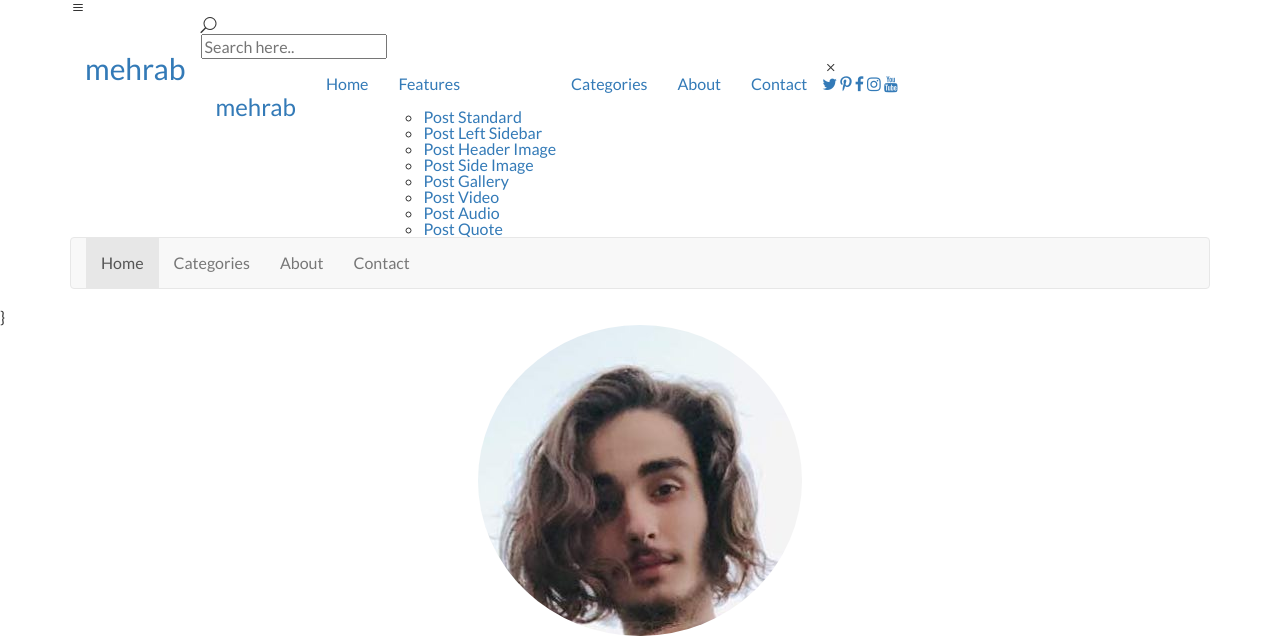
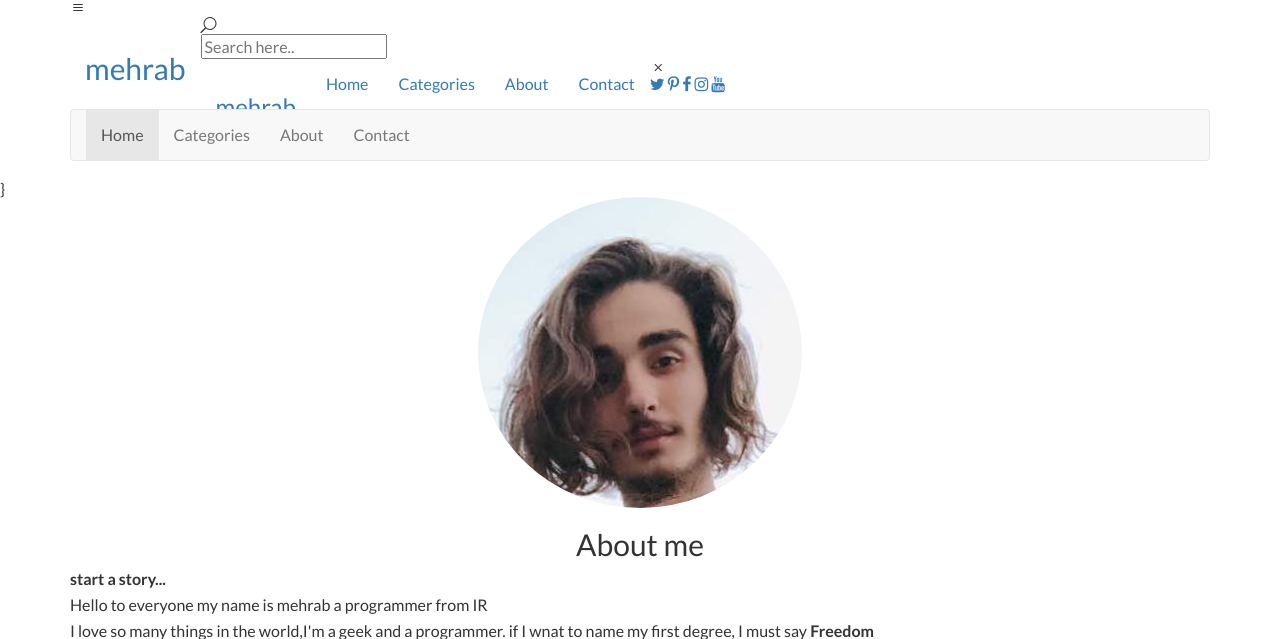
Before and after one commit to mehrabcz/czblog, a Django app: page /about/ in a window 1280 px wide. Shown: the top 639 px of the page. Run offline with Django 3.2, Linux system fonts and the light colour scheme; some libraries are stand-ins or nearby versions.

Commit message:
fixed panel menu in base.html

```diff
--- a/blog/templates/base.html
+++ b/blog/templates/base.html
@@ -55,25 +55,11 @@
 
                         <ul class="nav navbar-nav">
                             <li class="menu-item active">
-                                <a href="#">Home</a>
+                                <a href="/">Home</a>
                             </li>
-
-                            <li class="menu-item menu-item-has-children">
-                                <a href="#">Features</a>
-                                <ul class="sub-menu children">
-                                    <li><a href="standard.html">Post Standard</a></li>
-                                    <li><a href="sidebar.html">Post Left Sidebar</a></li>
-                                    <li><a href="image.html">Post Header Image</a></li>
-                                    <li><a href="side-image.html">Post Side Image</a></li>
-                                    <li><a href="gallery.html">Post Gallery</a></li>
-                                    <li><a href="video.html">Post Video</a></li>
-                                    <li><a href="audio.html">Post Audio</a></li>
-                                    <li><a href="quote.html">Post Quote</a></li>
-                                </ul>
-                            </li>
-                            <li class="menu-item"><a href="categories.html">Categories</a></li>
-                            <li class="menu-item"><a href="about.html">About</a></li>
-                            <li class="menu-item"><a href="contact.html">Contact</a></li>
+                            <li class="menu-item"><a href="{% url 'blog:cats' %}">Categories</a></li>
+                            <li class="menu-item"><a href="{% url 'blog:about' %}">About</a></li>
+                            <li class="menu-item"><a href="{% url 'blog:contact' %}">Contact</a></li>
                         </ul><!-- /.navbar-nav -->
 
                         <div class="menu-social">
@@ -93,7 +79,7 @@
                             <button type="button" class="navbar-toggle collapsed" data-toggle="collapse" data-target="#main-menu" aria-expanded="false">
                                 <i class="fa fa-bars"></i>
                             </button>
-                            <a class="navbar-brand visible-xs" href="./"><img src="/media/images/logo3.png" alt="Site Logo"></a>
+                            <!--<a class="navbar-brand visible-xs" href="./"><img src="/media/images/logo3.png" alt="Site Logo"></a>-->
                         </div>
 
                         <div id="main-menu" class="collapse navbar-collapse">
```
